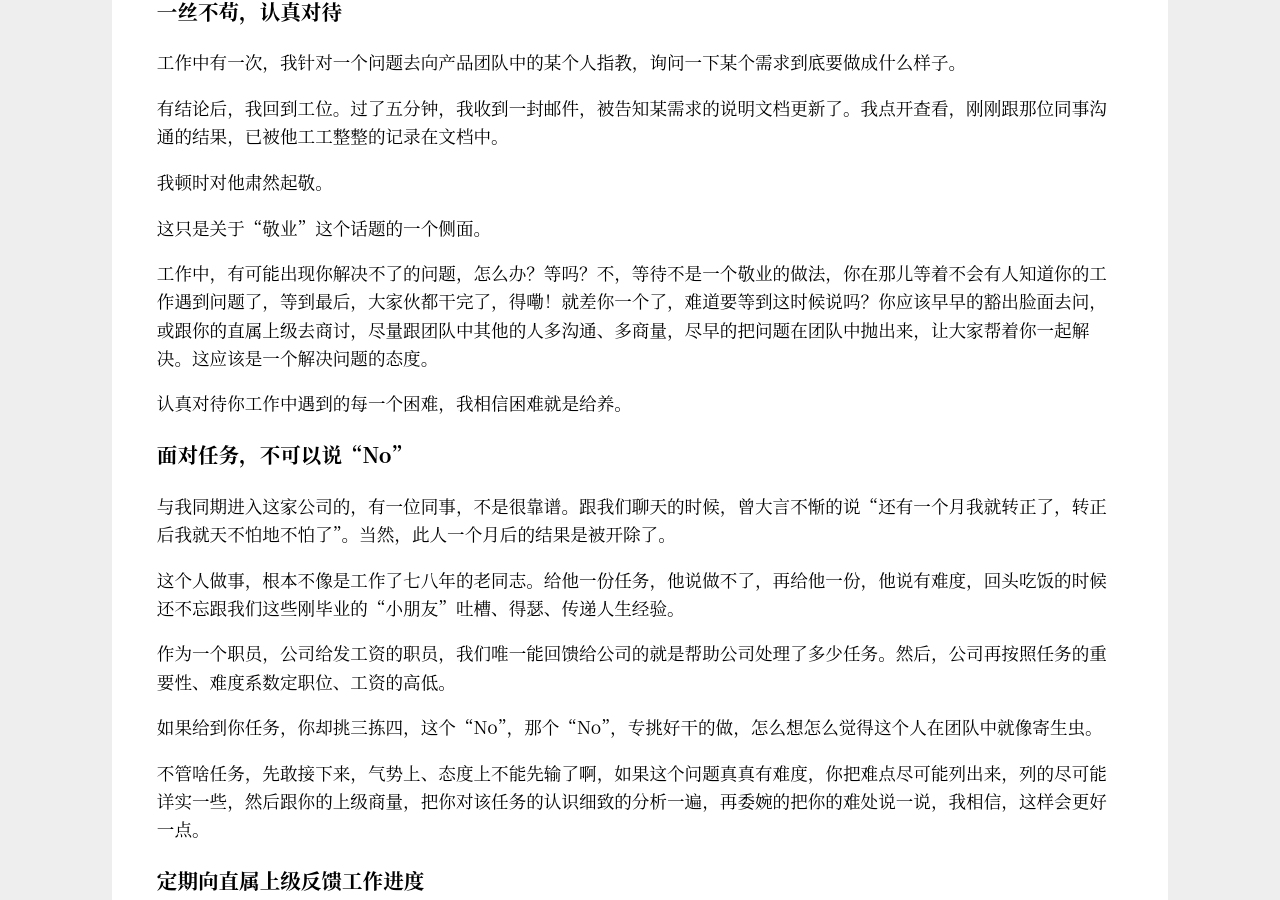
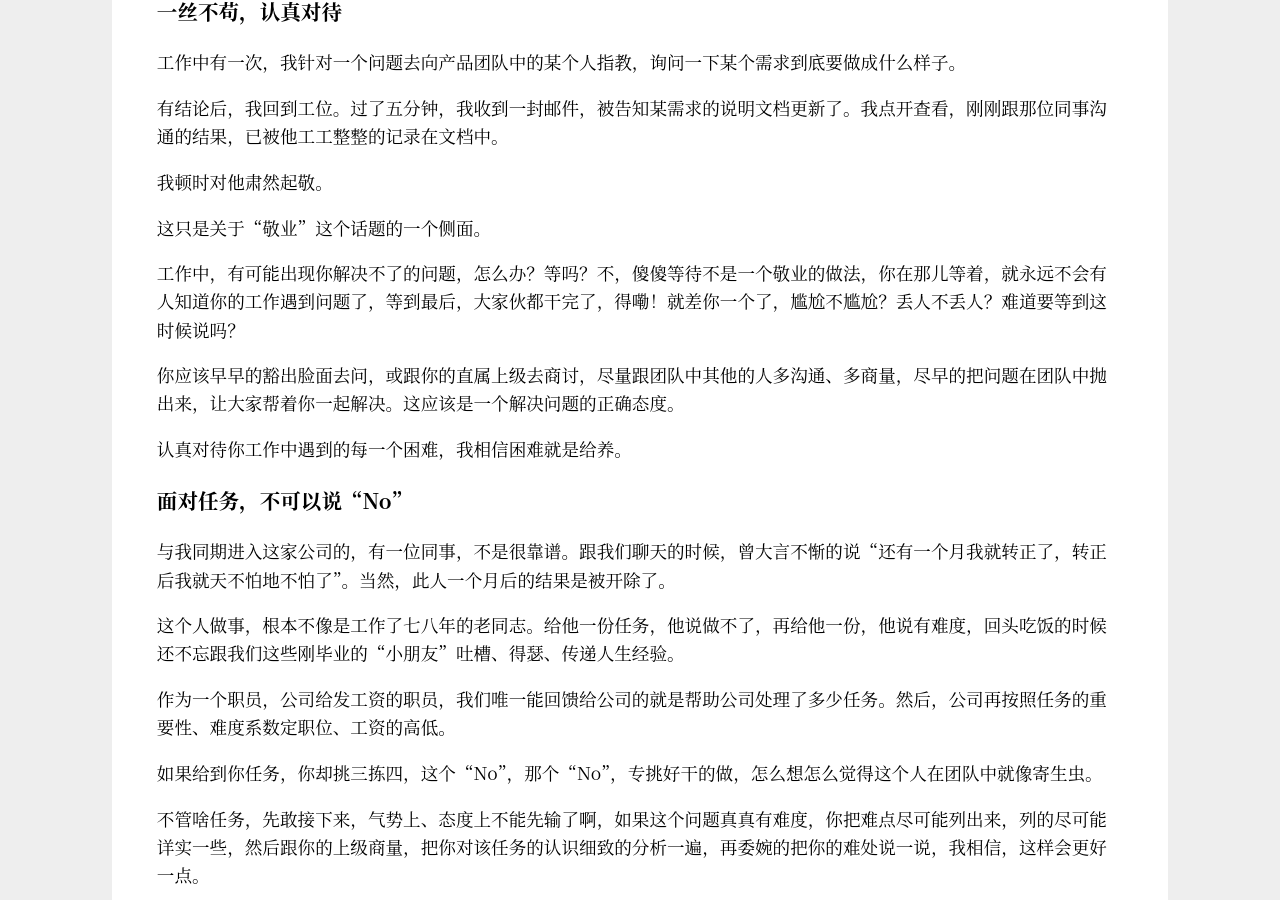
Before and after one commit to Haiyung/haiyung.github.io, a Jekyll site: the page built from _posts/2019-11-17-extra-skills-in-the-first-year-of-development.md, in a window 1280 px wide and 900 px high, scrolled down 3820 px. Built offline with Jekyll 4.4.1, drawn with Linux system fonts in a browser that asks for light colours.

Commit message:
article: update article

```diff
--- a/_posts/2019-11-17-extra-skills-in-the-first-year-of-development.md
+++ b/_posts/2019-11-17-extra-skills-in-the-first-year-of-development.md
@@ -124,7 +124,9 @@ __Contents__
 
 这只是关于“敬业”这个话题的一个侧面。
 
-工作中，有可能出现你解决不了的问题，怎么办？等吗？不，等待不是一个敬业的做法，你在那儿等着不会有人知道你的工作遇到问题了，等到最后，大家伙都干完了，得嘞！就差你一个了，难道要等到这时候说吗？你应该早早的豁出脸面去问，或跟你的直属上级去商讨，尽量跟团队中其他的人多沟通、多商量，尽早的把问题在团队中抛出来，让大家帮着你一起解决。这应该是一个解决问题的态度。
+工作中，有可能出现你解决不了的问题，怎么办？等吗？不，傻傻等待不是一个敬业的做法，你在那儿等着，就永远不会有人知道你的工作遇到问题了，等到最后，大家伙都干完了，得嘞！就差你一个了，尴尬不尴尬？丢人不丢人？难道要等到这时候说吗？
+
+你应该早早的豁出脸面去问，或跟你的直属上级去商讨，尽量跟团队中其他的人多沟通、多商量，尽早的把问题在团队中抛出来，让大家帮着你一起解决。这应该是一个解决问题的正确态度。
 
 认真对待你工作中遇到的每一个困难，我相信困难就是给养。
 
```
